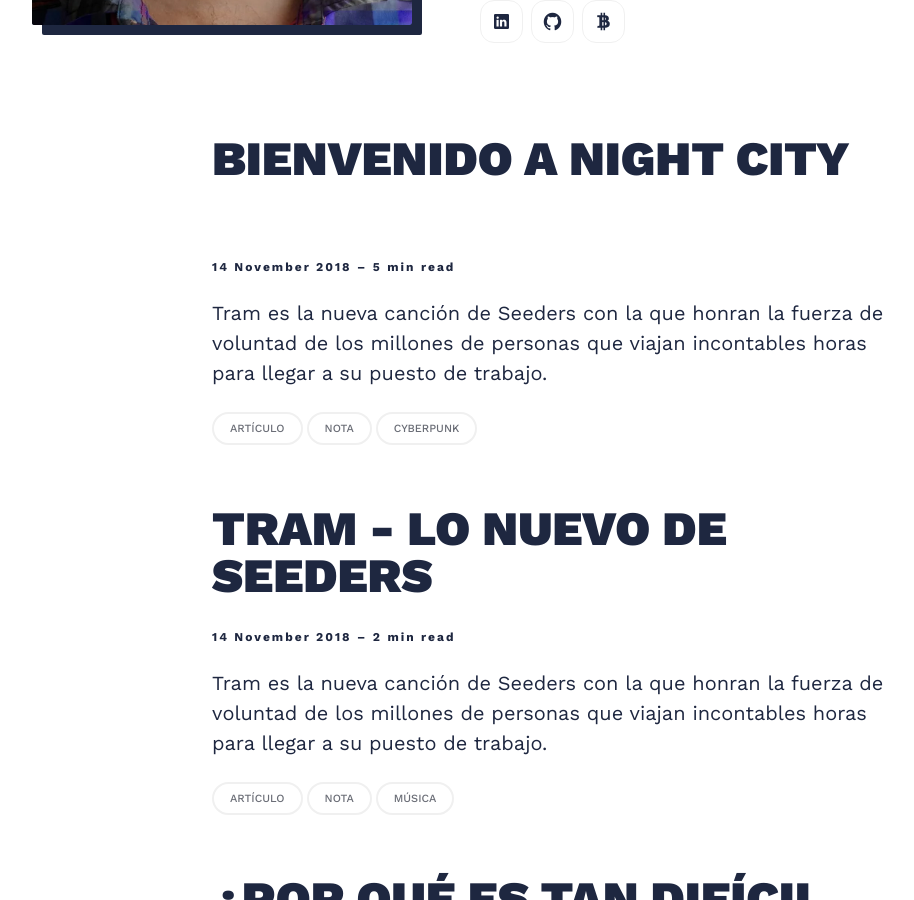
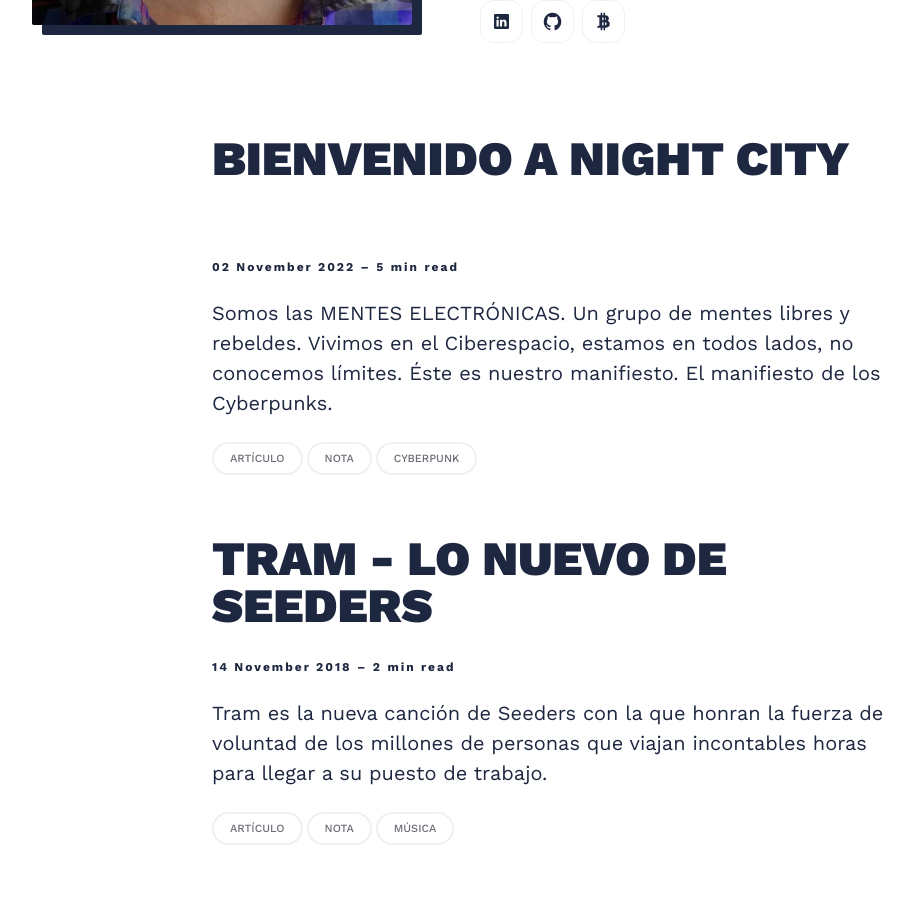
Before and after one commit to Robok3000/lawebdelpiter, a Jekyll site: the page built from index.html, in a window 1280 px wide and 900 px high, scrolled down 643 px. Shown: the whole window, without its empty margins (88-1002 px from the left). Built offline with Jekyll 4.4.1, drawn with Linux system fonts in a browser that asks for light colours; nearby versions of some CDN libraries; the list of posts is cut into pages by our own code.

Commit message:
Update 2022-01-06-bienvenido-a-night-city.markdown

```diff
--- a/_posts/2022-01-06-bienvenido-a-night-city.markdown
+++ b/_posts/2022-01-06-bienvenido-a-night-city.markdown
@@ -1,8 +1,8 @@
 ---
 layout: post
 title:  Bienvenido a Night City
-description: Tram es la nueva canción de Seeders con la que honran la fuerza de voluntad de los millones de personas que viajan incontables horas para llegar a su puesto de trabajo.
-date:   2018-11-14 15:01:35 +0300
+description: Somos las MENTES ELECTRÓNICAS. Un grupo de mentes libres y  rebeldes. Vivimos en el Ciberespacio, estamos en todos lados, no conocemos límites. Éste es nuestro manifiesto. El manifiesto de los Cyberpunks.
+date:   2022-11-02 15:01:35 +0300
 image:  '/images/nightcity.jpg'
 tags:   [artículo, nota, cyberpunk]
 ---
@@ -65,3 +65,5 @@
 Así es como la filosofía cyberpunk se ha mantenido firme en la lucha contra los sistemas cerrados y para proteger los derechos y la privacidad de las personas.
 
 Los invito a leer el manifiesto completo, a seguir al conejo blanco y encontrar tu propia Night City.
+
+Artículo publicado en [Fintualist](https://fintualist.com/chile/columnas/bienvenido-a-night-city-la-capital-del-cyberpunk/)
```
